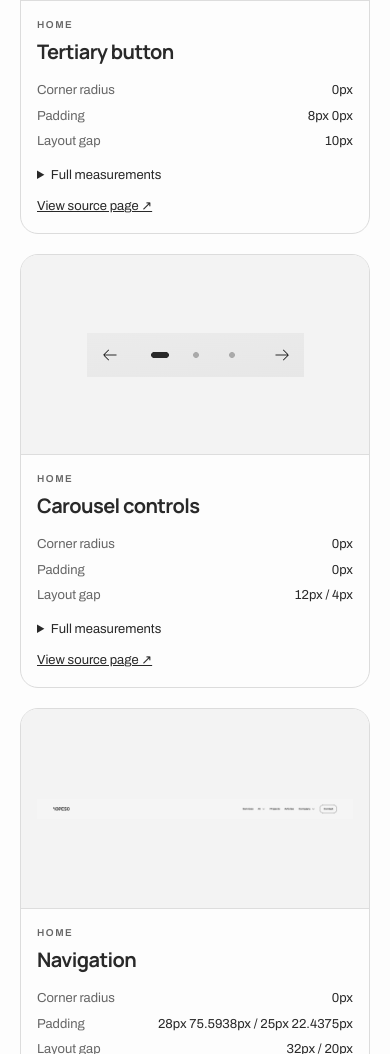
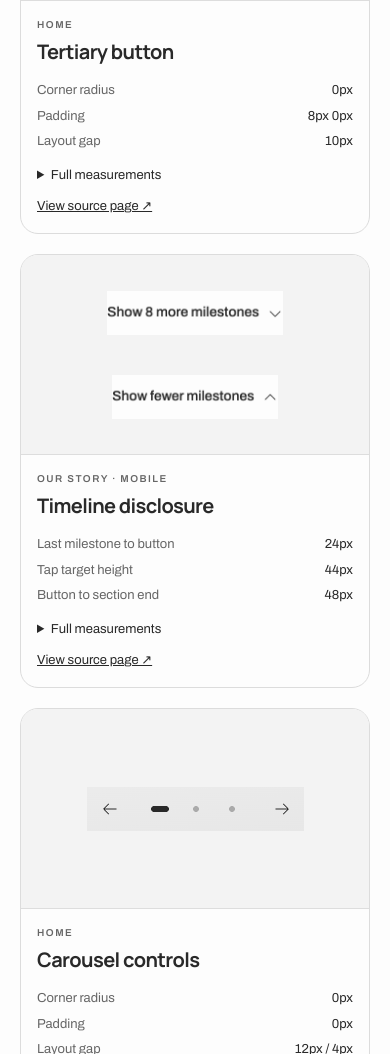
Before and after one commit to akornion/yopeso-prototype, a plain HTML site: page design-library.html in a window 390 px wide. Shown: the part 6366-7420 px from the top of the page. Drawn offline with Linux system fonts and the light colour scheme.

Commit message:
Document mobile milestone disclosure spacing and states

```diff
--- a/design-library.html
+++ b/design-library.html
@@ -111,6 +111,31 @@
 <dt>Top border</dt><dd>0px none rgb(41, 41, 41)</dd>
 <dt>Grid columns</dt><dd>none</dd>
 </dl><code>#capabilities .text-link</code></details><a href="index.html">View source page ↗</a></div></article>
+<article class="card" id="timeline-disclosure">
+  <div class="preview">
+    <img src="library-assets/disclosure-collapsed.png" width="179" height="44" alt="Collapsed timeline: Show 8 more milestones, downward chevron">
+    <img src="library-assets/disclosure-expanded.png" width="169" height="44" alt="Expanded timeline: Show fewer milestones, upward chevron">
+  </div>
+  <div class="spec">
+    <div class="role">Our Story · Mobile</div>
+    <h3>Timeline disclosure</h3>
+    <dl>
+      <dt>Last milestone to button</dt><dd>24px</dd>
+      <dt>Tap target height</dt><dd>44px</dd>
+      <dt>Button to section end</dt><dd>48px</dd>
+    </dl>
+    <details><summary>Full measurements</summary><dl>
+      <dt>Viewport width</dt><dd>Up to 760px</dd>
+      <dt>Label size</dt><dd>14px</dd>
+      <dt>Label to chevron</dt><dd>8px</dd>
+      <dt>Chevron size</dt><dd>16 × 16px</dd>
+      <dt>Button padding</dt><dd>8px 0</dd>
+      <dt>Space above</dt><dd><code>--space-actions</code></dd>
+      <dt>Space below</dt><dd><code>--space-section</code></dd>
+    </dl></details>
+    <a href="our-story.html#milestones">View source page ↗</a>
+  </div>
+</article>
 <article class="card">
 <div class="preview"><a class="zoom" href="library-assets/index-3.png" aria-label="Open full-size specimen"><img loading="lazy" alt="Carousel controls specimen" src="library-assets/index-3.png"></a></div>
 <div class="spec"><div class="role">Home</div><h3>Carousel controls</h3><dl>
```
Also changed, not shown: library-assets/disclosure-collapsed.png (added), library-assets/disclosure-expanded.png (added).
